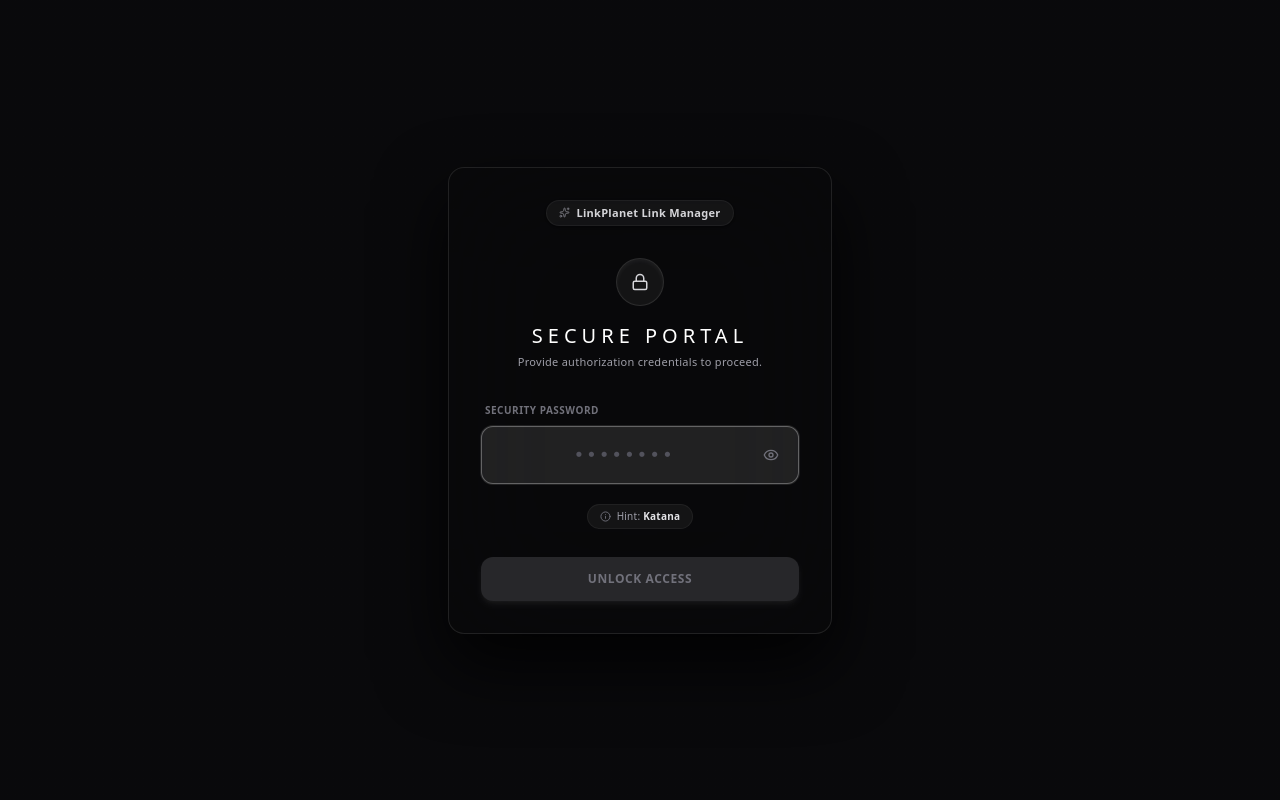
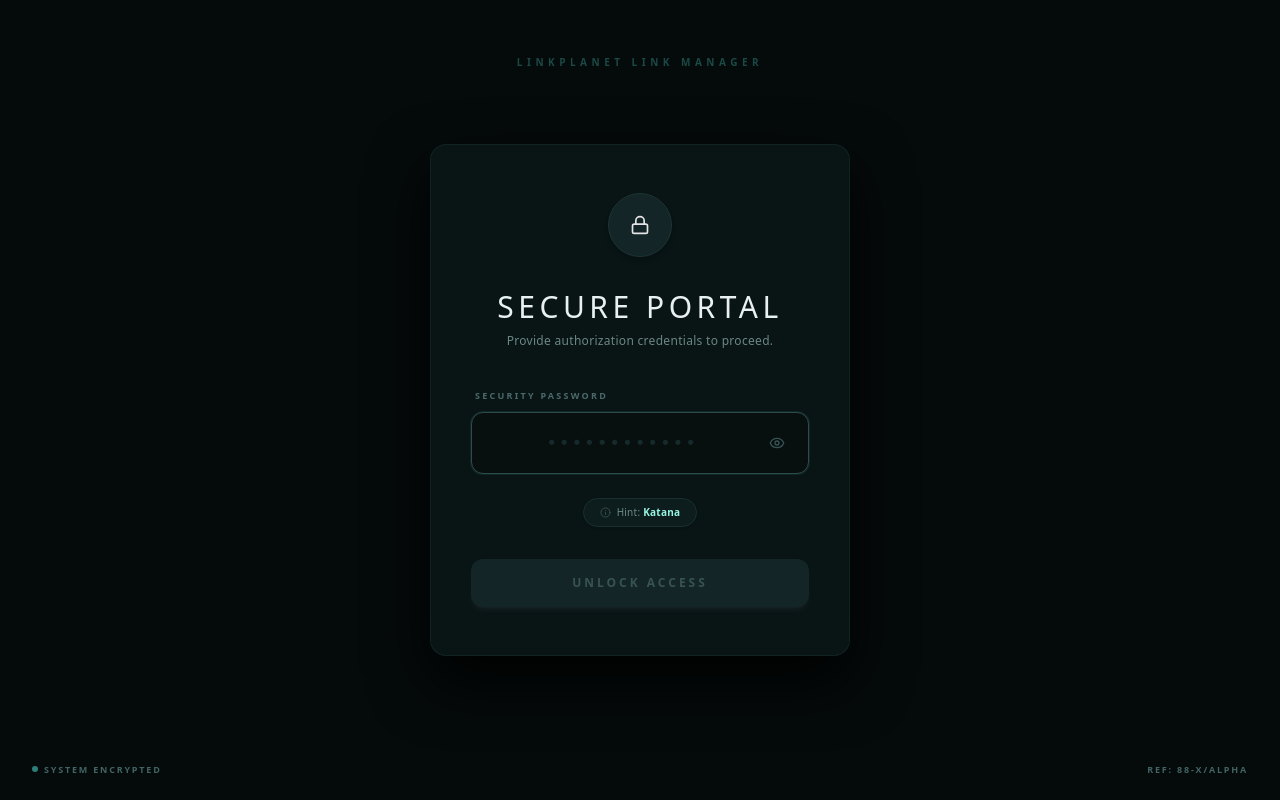
Before and after one commit to plut0n0tf0und/Designspace-LinkPlanet.app, a Next.js app in the folder app-src/: page / in a window 1280 px wide. Built offline with nearby package versions, Linux system fonts and the light colour scheme.

Commit message:
design: align login page layout, fonts, and elements with user design mockup

```diff
--- a/app-src/src/app/page.tsx
+++ b/app-src/src/app/page.tsx
@@ -3,7 +3,7 @@
 import { useState, useEffect } from "react";
 import { useRouter } from "next/navigation";
 import Script from "next/script";
-import { Lock, Eye, EyeOff, ShieldAlert, Loader2, Sparkles, Info } from "lucide-react";
+import { Lock, Eye, EyeOff, ShieldAlert, Loader2, Info } from "lucide-react";
 
 export default function LoginPage() {
   const router = useRouter();
@@ -54,7 +54,7 @@ export default function LoginPage() {
   };
 
   return (
-    <main className="relative min-h-screen w-full flex items-center justify-center p-4 bg-zinc-950 overflow-hidden select-none">
+    <main className="relative min-h-screen w-full flex flex-col items-center justify-center p-4 bg-[#050b0b] overflow-hidden select-none">
 
       {/* Load Spline Web Component Script */}
       <Script
@@ -65,51 +65,54 @@ export default function LoginPage() {
 
       {/* Full-Screen Interactive 3D Spline Scene */}
       {mounted && (
-        <div className="absolute inset-0 w-full h-full z-0 pointer-events-auto select-none opacity-90 transition-opacity duration-1000">
+        <div className="absolute inset-0 w-full h-full z-0 pointer-events-auto select-none opacity-45">
           <spline-viewer url="https://prod.spline.design/IFweu3cI4HJQU3Wj/scene.splinecode" className="w-full h-full"></spline-viewer>
         </div>
       )}
 
       {/* Cinematic Vignette Overlay */}
-      <div className="absolute inset-0 bg-gradient-to-t from-zinc-950 via-zinc-950/20 to-zinc-950 pointer-events-none z-5" />
+      <div className="absolute inset-0 bg-[#050b0b]/60 pointer-events-none z-5" />
 
-      {/* Liquid Glass Login Card Overlay */}
+      {/* Top Header Label */}
+      <div className="absolute top-12 left-0 right-0 text-center z-10">
+        <span className="text-[10px] font-bold tracking-[0.45em] text-[#3ca8a1]/40 uppercase">
+          LinkPlanet Link Manager
+        </span>
+      </div>
+
+      {/* Redesigned Login Card */}
       <div
-        className={`w-full max-w-sm bg-zinc-950/35 backdrop-blur-3xl border border-white/10 hover:border-white/15 rounded-2xl shadow-[0_30px_70px_rgba(0,0,0,0.85)] p-8 flex flex-col items-center z-10 transition-all duration-300 ${
-          shake ? "animate-shake border-red-500/40 shadow-[0_0_30px_rgba(239,68,68,0.2)]" : ""
+        className={`w-full max-w-[420px] bg-[#0b1617]/90 border border-[#1b3232]/50 rounded-2xl shadow-[0_25px_60px_rgba(0,0,0,0.85)] px-10 py-12 flex flex-col items-center z-10 transition-all duration-300 ${
+          shake ? "animate-shake border-red-500/40 shadow-[0_0_30px_rgba(239,68,68,0.15)]" : ""
         }`}
       >
-        {/* Brand Badge */}
-        <div className="flex items-center gap-1.5 px-3 py-1 rounded-full bg-white/5 border border-white/5 text-[11px] font-semibold text-zinc-300 tracking-wide mb-8 shadow-sm">
-          <Sparkles size={11} className="text-zinc-400 animate-pulse" />
-          <span>LinkPlanet Link Manager</span>
+        {/* Centered Floating Lock Icon */}
+        <div className="w-16 h-16 rounded-full bg-[#132526] border border-[#1e3435] text-zinc-100 flex items-center justify-center mb-8 shadow-md">
+          <Lock size={20} className="text-zinc-200" />
         </div>
 
-        {/* Floating Lock Icon with Inner Shadow */}
-        <div className="w-12 h-12 rounded-full bg-white/5 border border-white/10 text-white flex items-center justify-center mb-4 shadow-[inset_0_2px_4px_rgba(255,255,255,0.05)]">
-          <Lock size={18} className="text-zinc-300" />
-        </div>
-
-        {/* Title and Instruction Header */}
-        <h1 className="text-xl font-light tracking-[0.25em] text-white text-center mb-1">
+        {/* Header Titles */}
+        <h1 className="text-3xl font-normal tracking-[0.15em] text-[#e8f1f0] text-center mb-2">
           SECURE PORTAL
         </h1>
-        <p className="text-[11px] text-zinc-400 text-center mb-8 tracking-wide">
+        <p className="text-xs text-teal-100/50 text-center mb-10 tracking-wide font-normal">
           Provide authorization credentials to proceed.
         </p>
 
-        {/* UX-compliant Error Alert */}
+        {/* Error Alert Box */}
         {error && (
-          <div className="w-full flex items-start gap-3 bg-red-500/10 border border-red-500/20 rounded-xl p-3 text-xs leading-relaxed text-red-300 mb-6 animate-fadeIn">
+          <div className="w-full flex items-start gap-3 bg-red-500/10 border border-red-500/20 rounded-xl p-3.5 text-xs leading-relaxed text-red-300 mb-6 animate-fadeIn">
             <ShieldAlert size={16} className="flex-shrink-0 mt-0.5 text-red-400" />
             <span>{error}</span>
           </div>
         )}
 
-        {/* Auth Form */}
-        <form onSubmit={handlePasswordSubmit} className="w-full flex flex-col gap-5">
-          <div className="flex flex-col gap-2 relative">
-            <label className="text-[10px] font-bold uppercase tracking-wider text-zinc-500 dark:text-zinc-400 pl-1">
+        {/* Login Form */}
+        <form onSubmit={handlePasswordSubmit} className="w-full flex flex-col items-center">
+
+          {/* Password Section */}
+          <div className="w-full flex flex-col gap-2.5 mb-6">
+            <label className="text-[9px] font-bold uppercase tracking-[0.25em] text-[#4b6a6b] pl-1">
               Security Password
             </label>
             <div className="relative w-full flex items-center">
@@ -118,15 +121,15 @@ export default function LoginPage() {
                 value={password}
                 onChange={(e) => setPassword(e.target.value)}
                 disabled={isLoading}
-                placeholder="••••••••"
-                className="w-full pl-4 pr-12 py-3.5 bg-white/5 hover:bg-white/10 focus:bg-white/10 border border-white/10 focus:border-white/30 rounded-xl text-white placeholder-zinc-600 text-center tracking-widest text-lg font-mono focus:ring-1 focus:ring-white/10 outline-none transition-all shadow-[inset_0_1px_2px_rgba(255,255,255,0.02)]"
+                placeholder="••••••••••••"
+                className="w-full pl-5 pr-14 py-4 bg-[#050b0b]/60 border border-[#1b3030] rounded-xl text-teal-100 placeholder-[#162a2b] text-center tracking-widest text-lg font-mono focus:border-[#2b4c4c] focus:bg-[#070f0f] focus:ring-1 focus:ring-[#2b4c4c]/30 outline-none transition-all"
                 autoFocus
               />
               <button
                 type="button"
                 onClick={() => setShowPassword(!showPassword)}
                 disabled={isLoading}
-                className="absolute right-2 w-10 h-10 flex items-center justify-center text-zinc-500 hover:text-white rounded-lg transition-colors cursor-pointer"
+                className="absolute right-3 w-10 h-10 flex items-center justify-center text-[#385354] hover:text-[#52797a] rounded-lg transition-colors cursor-pointer"
                 title={showPassword ? "Hide password" : "Show password"}
               >
                 {showPassword ? <EyeOff size={16} /> : <Eye size={16} />}
@@ -134,28 +137,37 @@ export default function LoginPage() {
             </div>
           </div>
 
-          {/* Elegant Pill Hint Badge */}
-          <div className="self-center flex items-center gap-1.5 px-3 py-1 bg-white/5 border border-white/5 rounded-full text-[10px] text-zinc-400 font-medium tracking-wide">
-            <Info size={11} className="text-zinc-500" />
-            <span>Hint: <span className="font-semibold text-zinc-200">Katana</span></span>
+          {/* Hint Badge Pill */}
+          <div className="flex items-center gap-1.5 px-4 py-1.5 bg-[#122424]/50 border border-[#1a3030] rounded-full text-[10px] text-teal-100/50 font-medium tracking-wide mb-8 shadow-sm">
+            <Info size={11} className="text-[#385354]" />
+            <span>Hint: <span className="font-semibold text-teal-200">Katana</span></span>
           </div>
 
-          {/* Verify / Unlock CTA */}
+          {/* Submit Button */}
           <button
             type="submit"
             disabled={isLoading || !password}
-            className="w-full mt-2 py-3.5 px-4 bg-white hover:bg-zinc-100 active:scale-[0.98] disabled:bg-zinc-800 disabled:text-zinc-500 disabled:scale-100 text-zinc-950 rounded-xl text-xs font-bold uppercase tracking-wider flex items-center justify-center gap-2 transition-all cursor-pointer shadow-md shadow-white/5"
+            className="w-full py-4 px-4 bg-[#d2e7e5] hover:bg-[#c2dedb] active:scale-[0.98] disabled:bg-[#132526] disabled:text-[#385354] disabled:scale-100 text-[#0b1617] rounded-xl text-xs font-bold uppercase tracking-[0.25em] flex items-center justify-center gap-2 transition-all cursor-pointer shadow-md shadow-[#d2e7e5]/5"
           >
             {isLoading ? (
               <>
                 <Loader2 size={13} className="animate-spin" />
-                Verifying Credentials...
+                Verifying...
               </>
             ) : (
               "Unlock Access"
             )}
           </button>
         </form>
+      </div>
+
+      {/* Bottom Footer Info */}
+      <div className="absolute bottom-6 left-8 z-10 flex items-center gap-1.5 text-[9px] font-bold uppercase tracking-[0.2em] text-[#436465]">
+        <span className="w-1.5 h-1.5 rounded-full bg-[#3ca8a1] animate-pulse"></span>
+        <span>System Encrypted</span>
+      </div>
+      <div className="absolute bottom-6 right-8 z-10 text-[9px] font-bold uppercase tracking-[0.2em] text-[#436465]">
+        Ref: 88-X/Alpha
       </div>
 
       {/* Global CSS keyframe overrides */}
```
